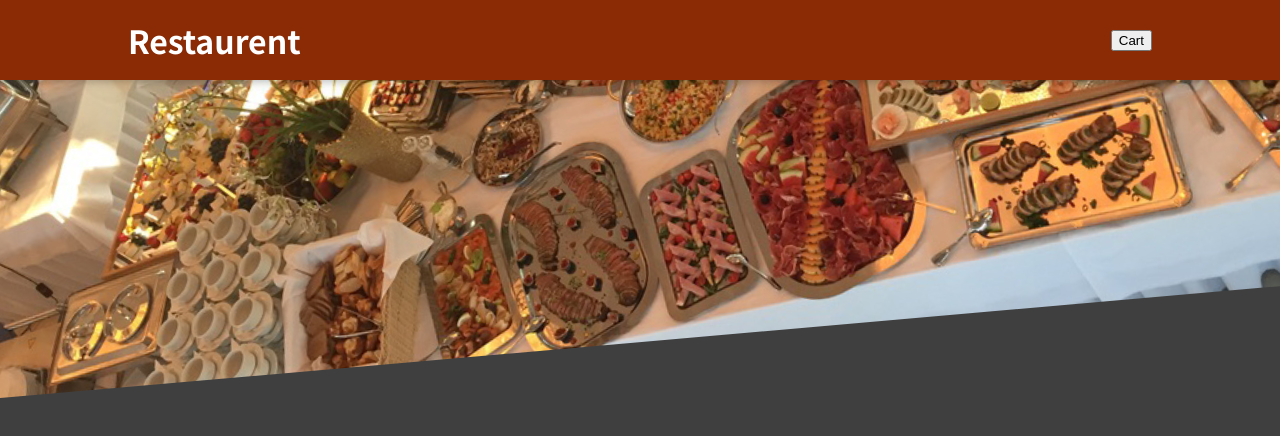
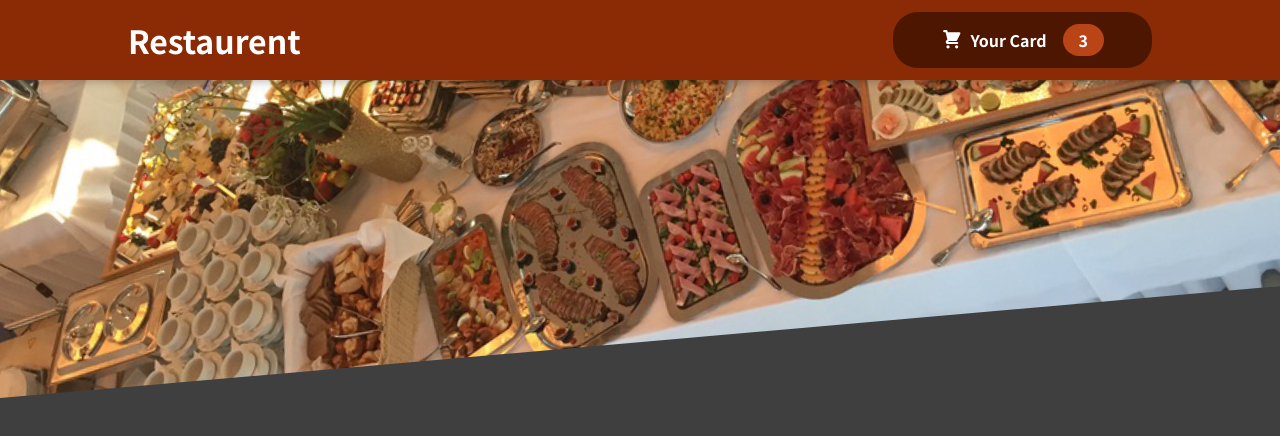
Before and after one commit to AshishSinghDeveloper/Food-Order, a React (Create React App) app: page / in a window 1280 px wide. Shown: the top 436 px of the page. Built offline with nearby package versions, Linux system fonts and the light colour scheme.

Commit message:
Adds header cart.

```diff
--- /dev/null
+++ b/src/Components/Card/CartIcon.js
@@ -0,0 +1,13 @@
+const CartIcon = () => {
+  return (
+    <svg
+      xmlns='http://www.w3.org/2000/svg'
+      viewBox='0 0 20 20'
+      fill='currentColor'
+    >
+      <path d='M3 1a1 1 0 000 2h1.22l.305 1.222a.997.997 0 00.01.042l1.358 5.43-.893.892C3.74 11.846 4.632 14 6.414 14H15a1 1 0 000-2H6.414l1-1H14a1 1 0 00.894-.553l3-6A1 1 0 0017 3H6.28l-.31-1.243A1 1 0 005 1H3zM16 16.5a1.5 1.5 0 11-3 0 1.5 1.5 0 013 0zM6.5 18a1.5 1.5 0 100-3 1.5 1.5 0 000 3z' />
+    </svg>
+  );
+};
+
+export default CartIcon;
--- a/src/Components/Layout/Header.js
+++ b/src/Components/Layout/Header.js
@@ -1,13 +1,14 @@
 import { Fragment } from "react";
 import style from "./Header.module.css";
 import mealImage from "../../assets/meals.jpeg";
+import HeaderCardButton from "./HeaderCartButton";
 
 const Header = (props) => {
   return (
     <Fragment>
       <header className={style.header}>
         <h1>Restaurent</h1>
-        <button>Cart</button>
+        <HeaderCardButton></HeaderCardButton>
       </header>
       <div className={style["main-image"]}>
         <img src={mealImage} alt="A table full of delicious food" />
--- /dev/null
+++ b/src/Components/Layout/HeaderCartButton.js
@@ -0,0 +1,16 @@
+import CartIcon from "../Card/CartIcon";
+import style from "./HeaderCartButton.module.css";
+
+const HeaderCardButton = (props) => {
+  return (
+    <button className={style.button}>
+      <span className={style.icon}>
+        <CartIcon />
+      </span>
+      <span>Your Card</span>
+      <span className={style.badge}>3</span>
+    </button>
+  );
+};
+
+export default HeaderCardButton;
--- /dev/null
+++ b/src/Components/Layout/HeaderCartButton.module.css
@@ -0,0 +1,59 @@
+.button {
+  cursor: pointer;
+  font: inherit;
+  border: none;
+  background-color: #4d1601;
+  color: white;
+  padding: 0.75rem 3rem;
+  display: flex;
+  justify-content: space-around;
+  align-items: center;
+  border-radius: 25px;
+  font-weight: bold;
+}
+
+.button:hover,
+.button:active {
+  background-color: #2c0d00;
+}
+
+.icon {
+  width: 1.35rem;
+  height: 1.35rem;
+  margin-right: 0.5rem;
+}
+
+.badge {
+  background-color: #b94517;
+  padding: 0.25rem 1rem;
+  border-radius: 25px;
+  margin-left: 1rem;
+  font-weight: bold;
+}
+
+.button:hover .badge,
+.button:active .badge {
+  background-color: #92320c;
+}
+
+.bump {
+  animation: bump 300ms ease-out;
+}
+
+@keyframes bump {
+  0% {
+    transform: scale(1);
+  }
+  10% {
+    transform: scale(0.9);
+  }
+  30% {
+    transform: scale(1.1);
+  }
+  50% {
+    transform: scale(1.15);
+  }
+  100% {
+    transform: scale(1);
+  }
+}
```
